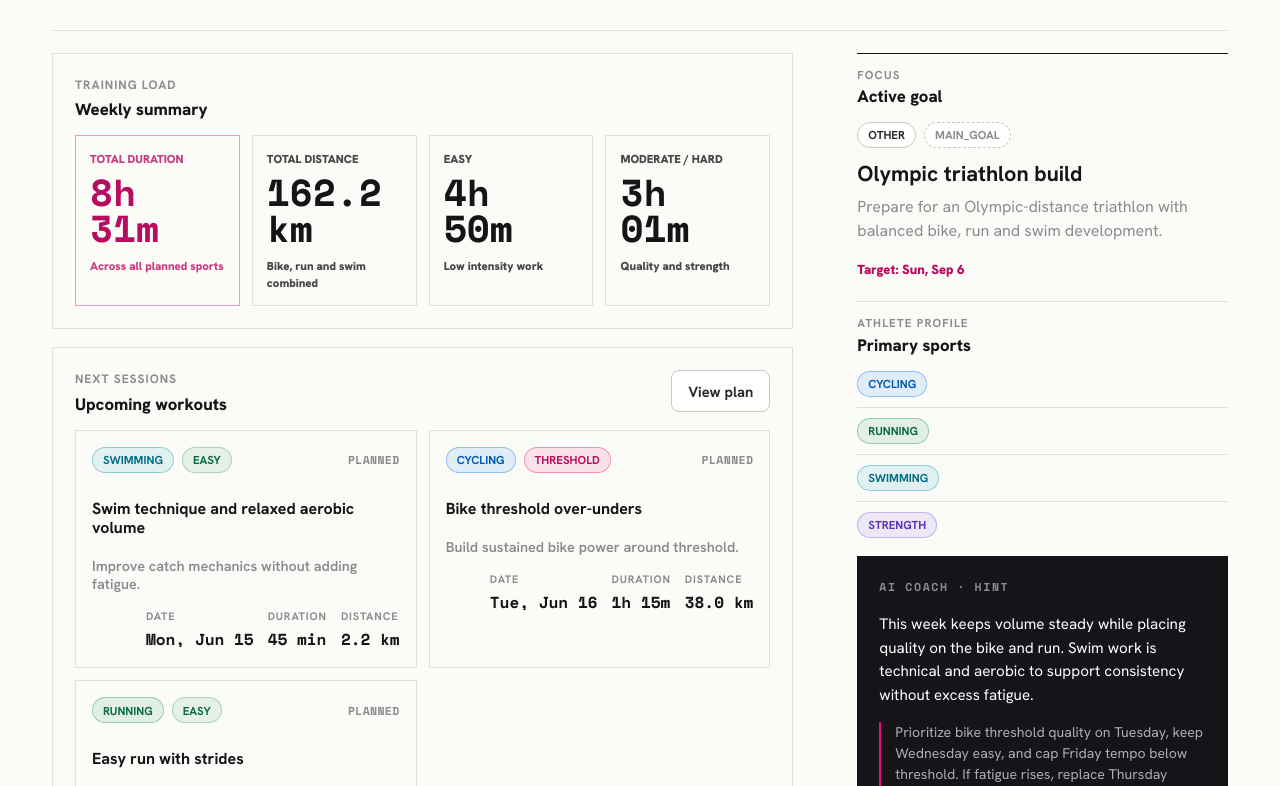
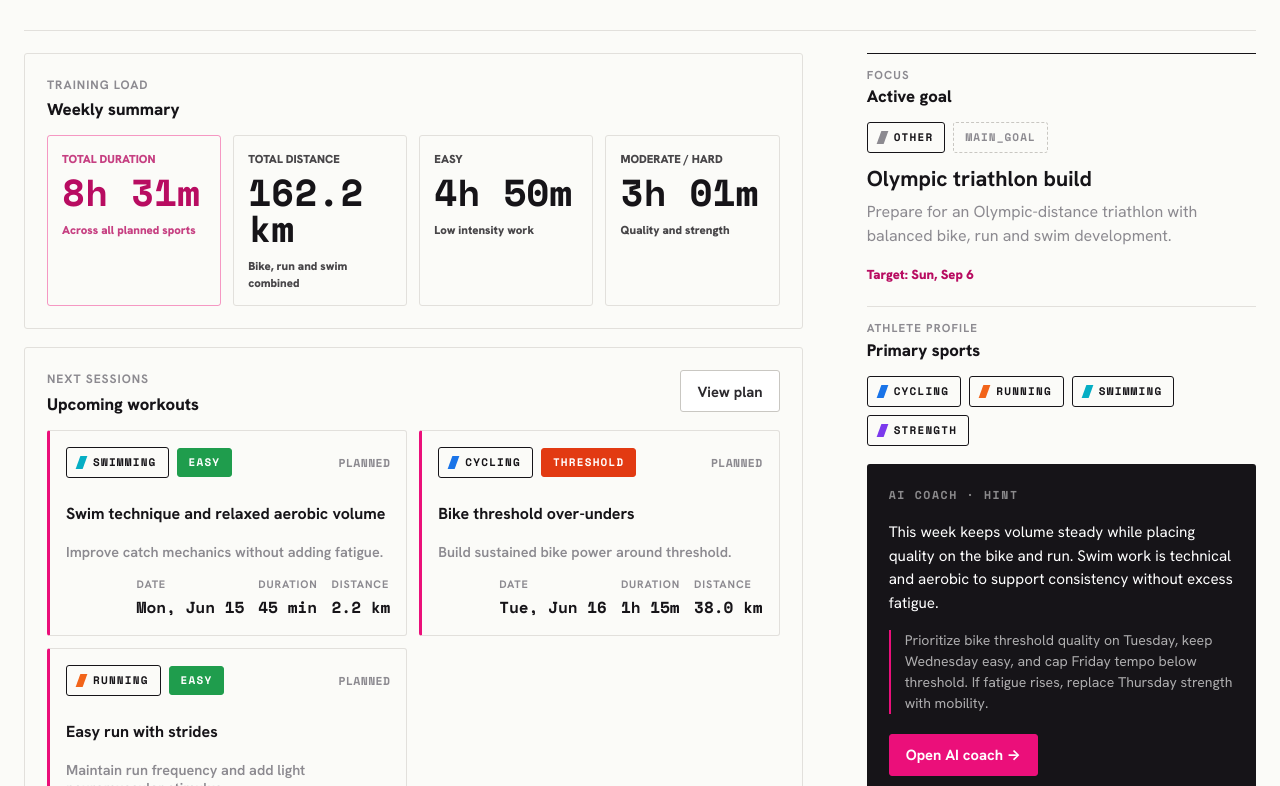
Before and after one commit to ricardotimmr/pp-trainer, a React (Vite) app in the folder apps/web/: page /dashboard in a window 1280 px wide. Shown: the part 494-1280 px from the top of the page. Built offline with nearby package versions, Linux system fonts and the light colour scheme.

Commit message:
style(dashboard): editorial label system, pink fill card hover, page-gutter alignment and AI coach dark block

```diff
--- a/apps/web/src/App.css
+++ b/apps/web/src/App.css
@@ -19,9 +19,27 @@
   --color-accent-dark: #b80c61;
   --color-accent-soft: rgba(235, 15, 122, 0.1);
   --color-on-dark: #ffffff;
+  --radius: 3px;
+  /* sport */
+  --color-sport-cycling: #1a74e8;
+  --color-sport-running: #f2641a;
+  --color-sport-swimming: #06aec4;
+  --color-sport-strength: #7c3aed;
+  --color-sport-mobility: #1f9d4d;
+  --color-sport-other: #8c8a90;
+  /* intensity */
+  --color-int-rest: #64748b;
+  --color-int-recovery: #0e9488;
+  --color-int-easy: #1f9d4d;
+  --color-int-moderate: #e0a100;
+  --color-int-tempo: #f06a1e;
+  --color-int-threshold: #e23a12;
+  --color-int-vo2max: #ce1b1b;
+  --color-int-race: #eb0f7a;
   --shadow-soft: 0 10px 28px rgba(22, 20, 24, 0.045);
   --shell-max-width: 1500px;
   --content-max-width: 1440px;
+  --page-gutter: 24px;
   --header-height: 68px;
 }
 
@@ -35,7 +53,7 @@
   position: sticky;
   top: 0;
   z-index: 20;
-  padding: 0 24px;
+  padding: 0 var(--page-gutter);
   transform: translateY(0);
   transition:
     padding 0.4s ease,
@@ -52,7 +70,7 @@
   min-height: var(--header-height);
   max-width: var(--content-max-width);
   margin: 0 auto;
-  padding: 0 44px;
+  padding: 0 var(--page-gutter);
   background: transparent;
   backdrop-filter: none;
   border-bottom: 1.5px dashed var(--color-accent);
@@ -267,7 +285,7 @@
 }
 
 .app-shell__header.is-scrolled {
-  padding: 10px 24px;
+  padding: 10px var(--page-gutter);
 }
 
 .app-shell__header.is-scrolled.is-hidden {
@@ -398,7 +416,7 @@
 .app-shell__main {
   max-width: var(--content-max-width);
   margin: 0 auto;
-  padding: 48px 52px 84px;
+  padding: 48px clamp(0px, calc((var(--content-max-width) + 2 * var(--page-gutter) - 100vw) / 2), var(--page-gutter)) 84px;
 }
 
 .page-shell {
@@ -459,7 +477,7 @@
   align-items: center;
   justify-content: center;
   min-height: 42px;
-  border-radius: 8px;
+  border-radius: var(--radius);
   padding: 0 16px;
   font-size: 0.92rem;
   font-weight: 700;
@@ -567,6 +585,39 @@
   gap: 0;
 }
 
+.label-showcase {
+  border-top: 1px dashed var(--color-line-strong);
+  padding-top: 20px;
+  display: flex;
+  flex-direction: column;
+  gap: 10px;
+}
+
+.label-showcase__head {
+  margin: 0 0 4px;
+  font-family: var(--font-mono);
+  font-size: 0.68rem;
+  font-weight: 700;
+  letter-spacing: 0.14em;
+  text-transform: uppercase;
+  color: var(--color-muted);
+}
+
+.label-showcase__group {
+  margin: 6px 0 0;
+  font-size: 0.68rem;
+  font-weight: 700;
+  letter-spacing: 0.08em;
+  text-transform: uppercase;
+  color: var(--color-faint);
+}
+
+.label-showcase__row {
+  display: flex;
+  flex-wrap: wrap;
+  gap: 6px;
+}
+
 .open-panel--linked .open-panel__head {
   border-top-color: var(--color-line);
   margin-top: 20px;
@@ -575,6 +626,7 @@
 .coach-block {
   background: var(--color-ink);
   color: var(--color-on-dark);
+  border-radius: var(--radius);
   padding: 22px;
 }
 
@@ -635,6 +687,7 @@
 .dashboard-metric {
   min-width: 0;
   border: 1px solid var(--color-line);
+  border-radius: var(--radius);
   padding: 14px;
 }
 
@@ -786,22 +839,9 @@
 }
 
 .dashboard-sport-list {
-  display: grid;
-  gap: 10px;
-}
-
-.dashboard-sport-list div {
-  display: flex;
-  align-items: center;
-  justify-content: space-between;
-  gap: 12px;
-  border-bottom: 1px solid var(--color-line);
-  padding-bottom: 10px;
-}
-
-.dashboard-sport-list div:last-child {
-  border-bottom: 0;
-  padding-bottom: 0;
+  display: flex;
+  flex-wrap: wrap;
+  gap: 8px;
 }
 
 .dashboard-sport-list span:not(.badge) {
@@ -877,7 +917,7 @@
 }
 
 .foot__box {
-  margin: 0 52px 44px;
+  margin: 0 var(--page-gutter) 44px;
   border: 1.5px dashed var(--color-accent);
   border-radius: 20px;
   display: grid;
@@ -1017,76 +1057,68 @@
 }
 
 .badge {
+  font-family: var(--font-mono);
+  font-size: 11px;
+  font-weight: 600;
+  letter-spacing: 0.11em;
+  text-transform: uppercase;
+  line-height: 1;
   display: inline-flex;
   align-items: center;
-  justify-content: center;
-  min-height: 26px;
-  border: 1px solid var(--color-line-strong);
-  border-radius: 999px;
-  background: var(--color-surface-strong);
-  color: var(--color-text);
-  padding: 0 10px;
-  font-size: 0.72rem;
-  font-weight: 700;
-  letter-spacing: 0;
-  text-transform: uppercase;
+  gap: 8px;
+  padding: 8px 11px;
+  border-radius: var(--radius);
   white-space: nowrap;
 }
 
-.badge--sport-cycling {
-  border-color: rgba(0, 115, 230, 0.36);
-  background: rgba(0, 115, 230, 0.1);
-  color: #0059b3;
-}
-
-.badge--sport-running {
-  border-color: rgba(12, 138, 81, 0.36);
-  background: rgba(12, 138, 81, 0.1);
-  color: #096a40;
-}
-
-.badge--sport-swimming {
-  border-color: rgba(0, 145, 179, 0.36);
-  background: rgba(0, 145, 179, 0.1);
-  color: #006d86;
-}
-
-.badge--sport-strength {
-  border-color: rgba(122, 69, 235, 0.34);
-  background: rgba(122, 69, 235, 0.1);
-  color: #5c32b5;
-}
-
-.badge--sport-mobility {
-  border-color: rgba(219, 111, 0, 0.35);
-  background: rgba(219, 111, 0, 0.11);
-  color: #9a4d00;
-}
-
-.badge--intensity-threshold,
-.badge--intensity-vo2max,
-.badge--intensity-race {
-  border-color: rgba(235, 15, 122, 0.38);
-  background: rgba(235, 15, 122, 0.1);
-  color: var(--color-accent-dark);
-}
-
-.badge--intensity-easy,
-.badge--intensity-recovery,
-.badge--intensity-rest {
-  border-color: rgba(12, 138, 81, 0.28);
-  background: rgba(12, 138, 81, 0.09);
-  color: #096a40;
-}
-
+/* Sport: ink outline + skewed color tick */
+.badge--sport {
+  border: 1.5px solid var(--color-ink);
+  color: var(--color-ink);
+  background: var(--color-paper);
+}
+.badge--sport::before {
+  content: '';
+  width: 7px;
+  height: 13px;
+  background: var(--badge-color);
+  transform: skewX(-20deg);
+  flex: none;
+}
+.badge--sport-cycling   { --badge-color: var(--color-sport-cycling); }
+.badge--sport-running   { --badge-color: var(--color-sport-running); }
+.badge--sport-swimming  { --badge-color: var(--color-sport-swimming); }
+.badge--sport-strength  { --badge-color: var(--color-sport-strength); }
+.badge--sport-mobility  { --badge-color: var(--color-sport-mobility); }
+.badge--sport-other     { --badge-color: var(--color-sport-other); }
+
+/* Intensity: solid heat scale */
+.badge--intensity {
+  background: var(--badge-color);
+  color: #fff;
+  border: 1.5px solid var(--badge-color);
+}
+.badge--intensity-rest       { --badge-color: var(--color-int-rest); }
+.badge--intensity-recovery   { --badge-color: var(--color-int-recovery); }
+.badge--intensity-easy       { --badge-color: var(--color-int-easy); }
+.badge--intensity-moderate   { --badge-color: var(--color-int-moderate); }
+.badge--intensity-tempo      { --badge-color: var(--color-int-tempo); }
+.badge--intensity-threshold  { --badge-color: var(--color-int-threshold); }
+.badge--intensity-vo2max     { --badge-color: var(--color-int-vo2max); }
+.badge--intensity-race       { --badge-color: var(--color-int-race); }
+
+/* Source: dashed neutral */
 .badge--source {
-  border-style: dashed;
+  border: 1.5px dashed var(--color-line-strong);
   color: var(--color-muted);
+  background: none;
+  letter-spacing: 0.1em;
 }
 
 .dashboard-widget {
   min-width: 0;
   border: 1px solid var(--color-line);
+  border-radius: var(--radius);
   padding: 22px;
 }
 
@@ -1133,6 +1165,7 @@
 .metric {
   min-width: 0;
   border: 1px solid var(--color-line);
+  border-radius: var(--radius);
   padding: 12px;
 }
 
@@ -1169,7 +1202,8 @@
   gap: 16px;
   background: transparent;
   border: 1px solid var(--color-line);
-  border-radius: 0;
+  border-left: 3px solid var(--color-accent);
+  border-radius: var(--radius);
   color: var(--color-ink);
   padding: 16px;
   text-align: left;
@@ -1178,12 +1212,47 @@
 .activity-card--button,
 .workout-card--button {
   cursor: pointer;
+  background-image: linear-gradient(to right, var(--color-accent) 50%, transparent 50%);
+  background-size: 300% 100%;
+  background-position: right center;
+  background-repeat: no-repeat;
+  transition:
+    background-position 0.38s cubic-bezier(0.4, 0, 0.2, 1),
+    color 0.18s ease,
+    transform 0.18s ease;
 }
 
 .activity-card--button:hover,
 .workout-card--button:hover {
-  border-color: var(--color-ink);
+  background-position: left center;
+  color: var(--color-on-dark);
   transform: translateY(-1px);
+}
+
+.activity-card--button:hover dt,
+.workout-card--button:hover dt,
+.activity-card--button:hover p,
+.workout-card--button:hover p,
+.workout-card--button:hover .workout-card__status {
+  color: rgba(255, 255, 255, 0.65);
+}
+
+.activity-card--button:hover dd,
+.workout-card--button:hover dd {
+  color: var(--color-on-dark);
+}
+
+.activity-card--button:hover .badge--sport,
+.workout-card--button:hover .badge--sport {
+  border-color: rgba(255, 255, 255, 0.55);
+  color: var(--color-on-dark);
+  background: transparent;
+}
+
+.activity-card--button:hover .badge--source,
+.workout-card--button:hover .badge--source {
+  border-color: rgba(255, 255, 255, 0.35);
+  color: rgba(255, 255, 255, 0.65);
 }
 
 .activity-card__badges,
@@ -1247,6 +1316,7 @@
   grid-template-columns: 34px minmax(0, 1fr);
   gap: 12px;
   border: 1px solid var(--color-line);
+  border-radius: var(--radius);
   padding: 14px;
 }
 
@@ -1256,7 +1326,7 @@
   width: 34px;
   height: 34px;
   border: 2px solid var(--color-ink);
-  border-radius: 8px;
+  border-radius: var(--radius);
   background: var(--color-accent);
   color: #ffffff;
   font-size: 0.9rem;
@@ -1291,7 +1361,7 @@
   grid-template-columns: 44px minmax(0, 1fr);
   gap: 16px;
   border: 1px solid var(--color-line);
-  border-radius: 8px;
+  border-radius: var(--radius);
   background: var(--color-surface-strong);
   box-shadow: var(--shadow-soft);
   padding: 18px;
@@ -1309,7 +1379,7 @@
   width: 44px;
   height: 44px;
   border: 1px solid var(--color-line-strong);
-  border-radius: 8px;
+  border-radius: var(--radius);
   background: var(--color-surface);
   color: var(--color-muted);
   font-size: 1rem;
@@ -1402,18 +1472,22 @@
 }
 
 @media (max-width: 920px) {
+  :root {
+    --page-gutter: 16px;
+  }
+
   .app-shell__header {
-    padding: 0 12px;
+    padding: 0 var(--page-gutter);
   }
 
   .app-shell__header.is-scrolled {
-    padding: 8px 12px;
+    padding: 8px var(--page-gutter);
   }
 
   .app-shell__header.is-scrolled .app-shell__header-inner {
     width: 100%;
     max-width: var(--content-max-width);
-    padding: 0 28px;
+    padding: 0 var(--page-gutter);
   }
 
   .app-shell__brand {
@@ -1512,7 +1586,7 @@
   }
 
   .app-shell__main {
-    padding: 34px 24px 56px;
+    padding: 34px var(--page-gutter) 56px;
   }
 
   .page-shell__header {
@@ -1550,7 +1624,7 @@
   }
 
   .foot__box {
-    margin: 0 24px 44px;
+    margin: 0 var(--page-gutter) 44px;
     grid-template-columns: 1fr 1fr;
   }
 
@@ -1566,12 +1640,16 @@
 }
 
 @media (max-width: 560px) {
+  :root {
+    --page-gutter: 12px;
+  }
+
   .app-shell__header {
-    padding: 0 8px;
+    padding: 0 var(--page-gutter);
   }
 
   .app-shell__header.is-scrolled {
-    padding: 6px 8px;
+    padding: 6px var(--page-gutter);
   }
 
   .app-shell__brand {
@@ -1591,7 +1669,7 @@
   }
 
   .app-shell__main {
-    padding: 28px 16px 48px;
+    padding: 28px var(--page-gutter) 48px;
   }
 
   .page-shell {
@@ -1650,7 +1728,7 @@
   }
 
   .foot__box {
-    margin: 0 16px 44px;
+    margin: 0 var(--page-gutter) 44px;
     grid-template-columns: 1fr;
   }
 
--- a/apps/web/src/index.css
+++ b/apps/web/src/index.css
@@ -59,3 +59,8 @@ button:focus-visible {
   outline: 3px solid rgba(235, 15, 122, 0.24);
   outline-offset: 2px;
 }
+
+::selection {
+  background-color: #eb0f7a;
+  color: #ffffff;
+}
--- a/apps/web/src/pages/DashboardPage.tsx
+++ b/apps/web/src/pages/DashboardPage.tsx
@@ -326,9 +326,7 @@ export function DashboardPage({ navigate }: PageComponentProps) {
                 </header>
                 <div className="dashboard-sport-list">
                   {dashboard.athleteProfile.primarySports.map((sport) => (
-                    <div key={sport}>
-                      <SportBadge sport={sport} />
-                    </div>
+                    <SportBadge key={sport} sport={sport} />
                   ))}
                 </div>
               </section>
@@ -350,6 +348,7 @@ export function DashboardPage({ navigate }: PageComponentProps) {
                 Open AI coach →
               </button>
             </div>
+
           </div>
         </div>
       </div>
```
